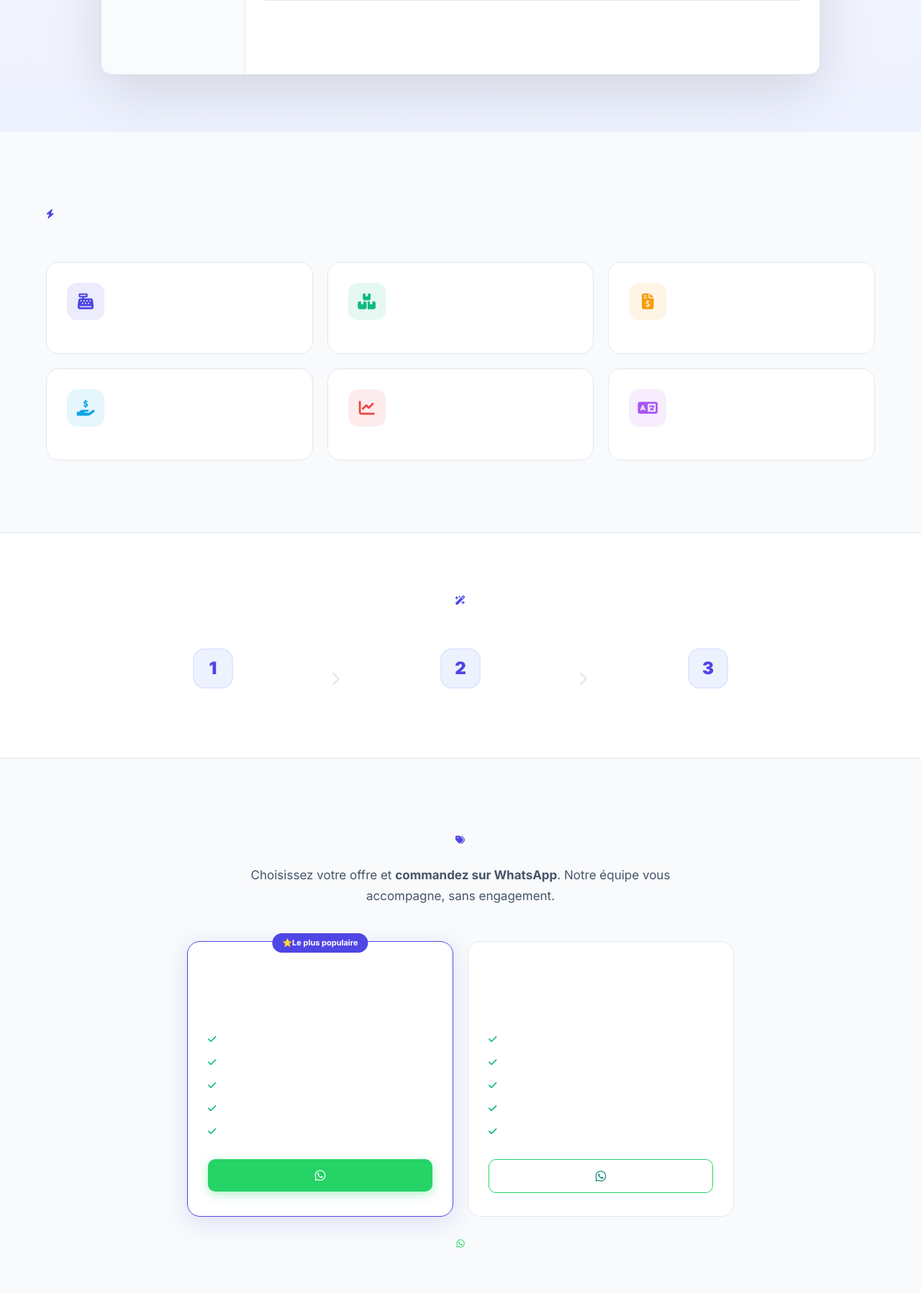
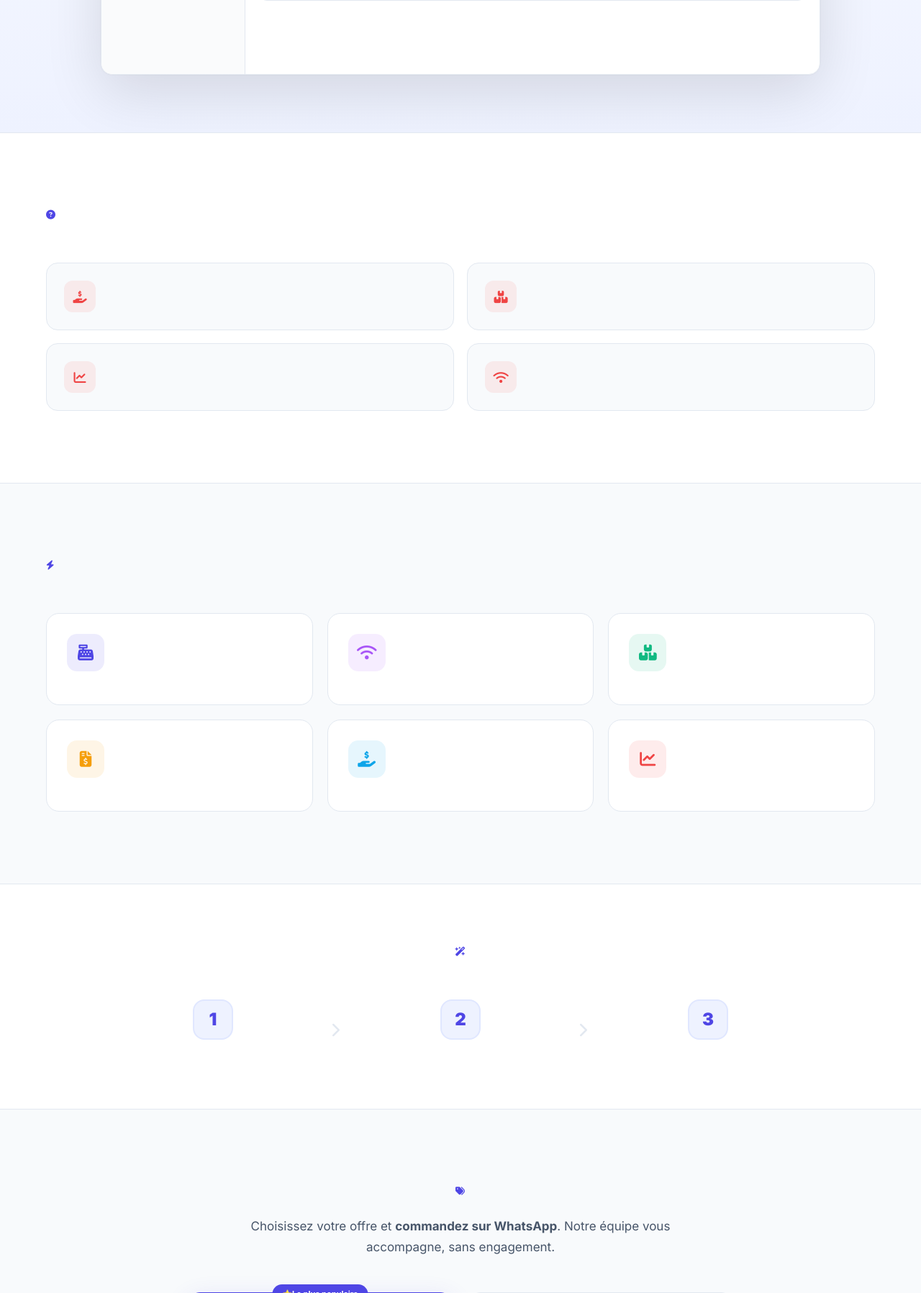
Before and after one commit to hacenwey/gspro, a PHP site: the page made by views/landing.php in a window 1280 px wide. Shown: the part 826-2623 px from the top of the page at 72% size. Run offline with PHP 8.4, Linux system fonts and the light colour scheme; the template is opened without the code that fills it, so the values that code supplies are empty; some libraries are stand-ins or nearby versions.

Commit message:
feat(landing): passage en 'probleme -> solution' + le hors-ligne mis en avant
Analyse concurrentielle vs liviipos.com : ils ouvrent sur les douleurs du
commercant et annoncent le fonctionnement hors-ligne. Notre page listait des
fonctions sans jamais nommer le probleme, et ne mentionnait nulle part le mode
hors-ligne pourtant deja livre (file IndexedDB + sync auto).

- nouvelle section 'Ca vous parle ?' : 4 douleurs (credit a l'aveugle, rupture
  decouverte par le client, chiffres flous, connexion qui lache) — chacune
  repondue par une fonctionnalite juste en dessous
- hero : 'Sans engagement' -> 'Fonctionne meme sans internet' (l'argument n1 ici ;
  le sans-engagement est deja couvert par la note tarifs et la FAQ)
- features : la carte '3 langues' cede sa place au hors-ligne, place en 2e position.
  Les langues restent annoncees dans le hero et la FAQ.
- 3 langues, rendu verifie : 4 cartes douleurs, 6 features, aucune cle manquante

Non fait volontairement : la preuve sociale reste '50+ entreprises actives'.
Nommer des clients demande de vrais noms et leur accord — pas inventables.

Co-Authored-By: Claude Opus 4.8 <noreply@anthropic.com>

```diff
--- a/views/landing.php
+++ b/views/landing.php
@@ -42,7 +42,7 @@ $TR = [
         'nav_admin_title' => 'الإدارة', 'nav_cta' => 'تواصل معنا',
         'hero_h1_1' => 'أدِر تجارتك.', 'hero_h1_2' => 'بسّط يومك.',
         'hero_sub' => 'المنصة المتكاملة للمتاجر والشركات الصغيرة والمتوسطة وأصحاب الخدمات. المخزون، نقاط البيع، الفواتير، العملاء والمالية — أداة واحدة، جاهزة في 30 ثانية.',
-        'hero_trust1' => 'دون التزام', 'hero_trust2' => 'بدون بطاقة بنكية مطلوبة',
+        'hero_trust1' => 'يعمل حتى بدون إنترنت', 'hero_trust2' => 'بدون بطاقة بنكية مطلوبة',
         'hero_trust3' => 'متوفر بالعربية والفرنسية والإنجليزية',
         'hero_cta1' => 'أنشئ مساحة عملي', 'hero_cta2' => 'شاهد العرض',
         'stat_businesses' => 'شركات نشطة', 'stat_signup' => 'للتسجيل', 'stat_uptime' => 'التشغيل', 'stat_access' => 'الوصول',
@@ -56,7 +56,20 @@ $TR = [
         'feat3_t' => 'عروض الأسعار والفواتير', 'feat3_d' => 'أنشئ عروض أسعار، حوّلها إلى فواتير، وأصدر ملفات PDF احترافية في ثوانٍ.',
         'feat4_t' => 'متابعة الديون', 'feat4_d' => 'أدِر مستحقات العملاء والموردين. اعرف من يدين لك وبماذا في أي وقت.',
         'feat5_t' => 'لوحات معلومات وتقارير', 'feat5_d' => 'اتجاهات الإيرادات، أفضل المنتجات، وضع الخزينة — رؤى واضحة بنظرة واحدة.',
-        'feat6_t' => '3 لغات', 'feat6_d' => 'واجهة كاملة بالعربية والفرنسية والإنجليزية مع دعم أصلي للكتابة من اليمين لليسار. بدّل بنقرة واحدة.',
+        // Slot 6 sells offline rather than languages: it is the real differentiator,
+        // and the language mention already lives in the hero and the FAQ.
+        'feat6_t' => 'يعمل دون اتصال', 'feat6_d' => 'الصندوق يواصل البيع حتى بدون إنترنت. تتم مزامنة المبيعات تلقائياً بمجرد عودة الشبكة.',
+        // Problem-first section — each pain maps to a feature above it.
+        'prob_label' => 'هل يبدو مألوفاً؟', 'prob_title' => 'الصداع الذي يعرفه كل تاجر',
+        'prob_desc' => 'إذا وجدت نفسك في واحدة فقط من هذه النقاط، فإن GestionPro صُنع لك.',
+        'prob1_t' => 'البيع بالأجل دون رؤية واضحة',
+        'prob1_d' => 'دفتر وقصاصات، وفي آخر الشهر لم تعد تعرف من يدين لك وبكم — ولا منذ متى.',
+        'prob2_t' => 'نفاد المخزون يكتشفه الزبون',
+        'prob2_d' => 'تعرف أن صنفاً ما نفد عندما يطلبه الزبون. مخزونك في ذاكرتك، لا في جدول.',
+        'prob3_t' => 'أرقام غامضة عند الإغلاق',
+        'prob3_d' => 'كم بعت فعلاً اليوم؟ ما الذي ينجح؟ هل تربح؟ أنت تخمّن.',
+        'prob4_t' => 'الاتصال الذي ينقطع',
+        'prob4_d' => 'ينقطع الإنترنت فيتوقف الصندوق. زبائنك ينتظرون بينما تسجّل على ورقة.',
         'how_label' => 'البدء', 'how_title' => 'جاهز في 30 ثانية',
         'step1_t' => 'أنشئ مساحة عملك', 'step1_d' => 'تواصل معنا عبر واتساب: يُنشئ فريقنا مساحة عملك ويرافقك. لا حاجة لبطاقة بنكية.',
         'step2_t' => 'أضف منتجاتك', 'step2_d' => 'استورد كتالوجك، حدّد الأسعار ومستويات المخزون الافتتاحية.',
@@ -121,7 +134,7 @@ $TR = [
         'nav_admin_title' => 'Administration', 'nav_cta' => 'Nous contacter',
         'hero_h1_1' => 'Gérez votre activité.', 'hero_h1_2' => 'Simplifiez votre journée.',
         'hero_sub' => 'La plateforme tout-en-un pour boutiques, PME et prestataires de services. Stock, caisse, factures, clients et finances — un seul outil, prêt en 30 secondes.',
-        'hero_trust1' => 'Sans engagement', 'hero_trust2' => 'Aucune carte bancaire requise',
+        'hero_trust1' => 'Fonctionne même sans internet', 'hero_trust2' => 'Aucune carte bancaire requise',
         'hero_trust3' => 'Disponible en arabe, français et anglais',
         'hero_cta1' => 'Créer mon espace', 'hero_cta2' => 'Voir la démo',
         'stat_businesses' => 'Entreprises actives', 'stat_signup' => 'Inscription', 'stat_uptime' => 'Disponibilité', 'stat_access' => 'Accès',
@@ -135,7 +148,20 @@ $TR = [
         'feat3_t' => 'Devis & Factures', 'feat3_d' => 'Créez des devis, convertissez-les en factures, générez des PDF professionnels en quelques secondes.',
         'feat4_t' => 'Suivi des crédits', 'feat4_d' => 'Gérez les créances clients et les dettes fournisseurs. Sachez qui vous doit quoi, à tout moment.',
         'feat5_t' => 'Tableaux de bord & rapports', 'feat5_d' => 'Tendances du chiffre d\'affaires, meilleurs produits, situation de trésorerie — des analyses claires en un coup d\'œil.',
-        'feat6_t' => '3 langues', 'feat6_d' => 'Interface complète en arabe, français et anglais avec support RTL natif. Changez en un clic.',
+        // Slot 6 sells offline rather than languages: it is the real differentiator,
+        // and the language mention already lives in the hero and the FAQ.
+        'feat6_t' => 'Fonctionne hors ligne', 'feat6_d' => 'La caisse continue d\'encaisser même sans internet. Les ventes se synchronisent toutes seules dès que le réseau revient.',
+        // Problem-first section — each pain maps to a feature above it.
+        'prob_label' => 'Ça vous parle ?', 'prob_title' => 'Les casse-têtes que tout commerçant connaît',
+        'prob_desc' => 'Si vous vous reconnaissez dans un seul de ces points, GestionPro est fait pour vous.',
+        'prob1_t' => 'Vendre à crédit, à l\'aveugle',
+        'prob1_d' => 'Un carnet, des ardoises, et en fin de mois vous ne savez plus qui vous doit quoi — ni depuis quand.',
+        'prob2_t' => 'La rupture découverte par le client',
+        'prob2_d' => 'Vous apprenez qu\'un article manque quand on vous le demande. Votre stock est dans votre tête, pas dans un tableau.',
+        'prob3_t' => 'Des chiffres flous à la fermeture',
+        'prob3_d' => 'Combien avez-vous vraiment vendu aujourd\'hui ? Qu\'est-ce qui marche ? Gagnez-vous de l\'argent ? Vous devinez.',
+        'prob4_t' => 'La connexion qui lâche',
+        'prob4_d' => 'Internet saute et la caisse s\'arrête. Vos clients attendent pendant que vous notez sur un bout de papier.',
         'how_label' => 'Prise en main', 'how_title' => 'Prêt en 30 secondes',
         'step1_t' => 'Créez votre espace', 'step1_d' => 'Contactez-nous sur WhatsApp : notre équipe crée votre espace et vous accompagne. Aucune carte bancaire requise.',
         'step2_t' => 'Ajoutez vos produits', 'step2_d' => 'Importez votre catalogue, définissez les prix et les stocks de départ.',
@@ -200,7 +226,7 @@ $TR = [
         'nav_admin_title' => 'Administration', 'nav_cta' => 'Contact us',
         'hero_h1_1' => 'Run your business.', 'hero_h1_2' => 'Simplify your day.',
         'hero_sub' => 'The all-in-one platform for shops, SMBs and service businesses. Stock, POS, invoices, clients and finance — one tool, ready in 30 seconds.',
-        'hero_trust1' => 'No commitment', 'hero_trust2' => 'No bank card required',
+        'hero_trust1' => 'Works even without internet', 'hero_trust2' => 'No bank card required',
         'hero_trust3' => 'Available in Arabic, French and English',
         'hero_cta1' => 'Create my workspace', 'hero_cta2' => 'See the demo',
         'stat_businesses' => 'Active businesses', 'stat_signup' => 'Sign-up', 'stat_uptime' => 'Uptime', 'stat_access' => 'Access',
@@ -214,7 +240,20 @@ $TR = [
         'feat3_t' => 'Quotes & Invoices', 'feat3_d' => 'Create quotes, convert them to invoices, generate professional PDFs in seconds.',
         'feat4_t' => 'Credit tracking', 'feat4_d' => 'Manage customer receivables and supplier payables. Know who owes you what, anytime.',
         'feat5_t' => 'Dashboards & reports', 'feat5_d' => 'Revenue trends, top products, cash positions — clear insights at a glance.',
-        'feat6_t' => '3 languages', 'feat6_d' => 'Full interface in Arabic, French and English with native RTL support. Switch in one click.',
+        // Slot 6 sells offline rather than languages: it is the real differentiator,
+        // and the language mention already lives in the hero and the FAQ.
+        'feat6_t' => 'Works offline', 'feat6_d' => 'The till keeps selling with no internet. Sales sync on their own the moment the connection is back.',
+        // Problem-first section — each pain maps to a feature above it.
+        'prob_label' => 'Sound familiar?', 'prob_title' => 'The headaches every shop owner knows',
+        'prob_desc' => 'If even one of these rings true, GestionPro was built for you.',
+        'prob1_t' => 'Selling on credit, blind',
+        'prob1_d' => 'A notebook, scraps of paper — and by month end you no longer know who owes you what, or since when.',
+        'prob2_t' => 'Stock-outs your customer finds first',
+        'prob2_d' => 'You learn an item ran out when someone asks for it. Your stock lives in your head, not in a table.',
+        'prob3_t' => 'Fuzzy numbers at closing',
+        'prob3_d' => 'How much did you really sell today? What works? Are you making money? You guess.',
+        'prob4_t' => 'The connection that drops',
+        'prob4_d' => 'The internet cuts out and the till stops. Your customers wait while you scribble on paper.',
         'how_label' => 'Getting started', 'how_title' => 'Ready in 30 seconds',
         'step1_t' => 'Create your workspace', 'step1_d' => 'Message us on WhatsApp: our team sets up your workspace and guides you. No bank card required.',
         'step2_t' => 'Add your products', 'step2_d' => 'Import your catalogue, set prices and opening stock levels.',
@@ -424,6 +463,15 @@ if (class_exists('Polar') && Polar::isConfigured()) {
         .feat-icon.i4{background:rgba(14,165,233,.1);color:#0EA5E9}
         .feat-icon.i5{background:rgba(239,68,68,.1);color:#EF4444}
         .feat-icon.i6{background:rgba(168,85,247,.1);color:#A855F7}
+
+        /* Problem-first section: name the pain before selling the cure. */
+        .prob-section{background:var(--surface);border-top:1px solid var(--border);border-bottom:1px solid var(--border)}
+        .prob-grid{display:grid;grid-template-columns:repeat(2,1fr);gap:18px}
+        .prob-card{display:flex;gap:16px;align-items:flex-start;padding:24px;border-radius:16px;background:var(--bg);border:1px solid var(--border);transition:all .25s}
+        .prob-card:hover{border-color:var(--primary-200);box-shadow:var(--shadow-md);transform:translateY(-2px)}
+        .prob-card .ic{flex:0 0 44px;height:44px;border-radius:12px;background:rgba(239,68,68,.09);color:var(--danger);display:flex;align-items:center;justify-content:center;font-size:17px}
+        .prob-card h3{font-size:16px;font-weight:700;margin-bottom:6px;letter-spacing:-.2px}
+        .prob-card p{font-size:14px;color:var(--text-secondary);line-height:1.65}
         .feat-card h3{font-size:17px;font-weight:700;margin-bottom:8px}
         .feat-card p{font-size:14px;color:var(--text-secondary);line-height:1.65}
 
@@ -527,7 +575,7 @@ if (class_exists('Polar') && Polar::isConfigured()) {
 
         /* ===== RESPONSIVE ===== */
         @media (max-width:900px){
-            .features-grid,.steps,.trust-grid{grid-template-columns:1fr}
+            .features-grid,.steps,.trust-grid,.prob-grid{grid-template-columns:1fr}
             .pricing-grid{grid-template-columns:1fr}
             .trust-grid{grid-template-columns:repeat(2,1fr)}
             .hero-stats{grid-template-columns:repeat(2,1fr);gap:14px}
@@ -644,6 +692,34 @@ if (class_exists('Polar') && Polar::isConfigured()) {
     </div>
 </section>
 
+<!-- PROBLEMS — name the pain first, then sell the cure -->
+<section class="pad prob-section">
+    <div class="container">
+        <div class="section-label"><i class="fas fa-circle-question"></i> <?= e($t['prob_label']) ?></div>
+        <div class="section-title"><?= e($t['prob_title']) ?></div>
+        <div class="section-desc"><?= e($t['prob_desc']) ?></div>
+
+        <div class="prob-grid">
+            <div class="prob-card">
+                <div class="ic"><i class="fas fa-hand-holding-dollar"></i></div>
+                <div><h3><?= e($t['prob1_t']) ?></h3><p><?= e($t['prob1_d']) ?></p></div>
+            </div>
+            <div class="prob-card">
+                <div class="ic"><i class="fas fa-boxes-stacked"></i></div>
+                <div><h3><?= e($t['prob2_t']) ?></h3><p><?= e($t['prob2_d']) ?></p></div>
+            </div>
+            <div class="prob-card">
+                <div class="ic"><i class="fas fa-chart-line"></i></div>
+                <div><h3><?= e($t['prob3_t']) ?></h3><p><?= e($t['prob3_d']) ?></p></div>
+            </div>
+            <div class="prob-card">
+                <div class="ic"><i class="fas fa-wifi"></i></div>
+                <div><h3><?= e($t['prob4_t']) ?></h3><p><?= e($t['prob4_d']) ?></p></div>
+            </div>
+        </div>
+    </div>
+</section>
+
 <!-- FEATURES -->
 <section class="pad" id="features">
     <div class="container">
@@ -656,6 +732,11 @@ if (class_exists('Polar') && Polar::isConfigured()) {
                 <div class="feat-icon i1"><i class="fas fa-cash-register"></i></div>
                 <h3><?= e($t['feat1_t']) ?></h3>
                 <p><?= e($t['feat1_d']) ?></p>
+            </div>
+            <div class="feat-card">
+                <div class="feat-icon i6"><i class="fas fa-wifi"></i></div>
+                <h3><?= e($t['feat6_t']) ?></h3>
+                <p><?= e($t['feat6_d']) ?></p>
             </div>
             <div class="feat-card">
                 <div class="feat-icon i2"><i class="fas fa-boxes-stacked"></i></div>
@@ -676,11 +757,6 @@ if (class_exists('Polar') && Polar::isConfigured()) {
                 <div class="feat-icon i5"><i class="fas fa-chart-line"></i></div>
                 <h3><?= e($t['feat5_t']) ?></h3>
                 <p><?= e($t['feat5_d']) ?></p>
-            </div>
-            <div class="feat-card">
-                <div class="feat-icon i6"><i class="fas fa-language"></i></div>
-                <h3><?= e($t['feat6_t']) ?></h3>
-                <p><?= e($t['feat6_d']) ?></p>
             </div>
         </div>
     </div>
```
